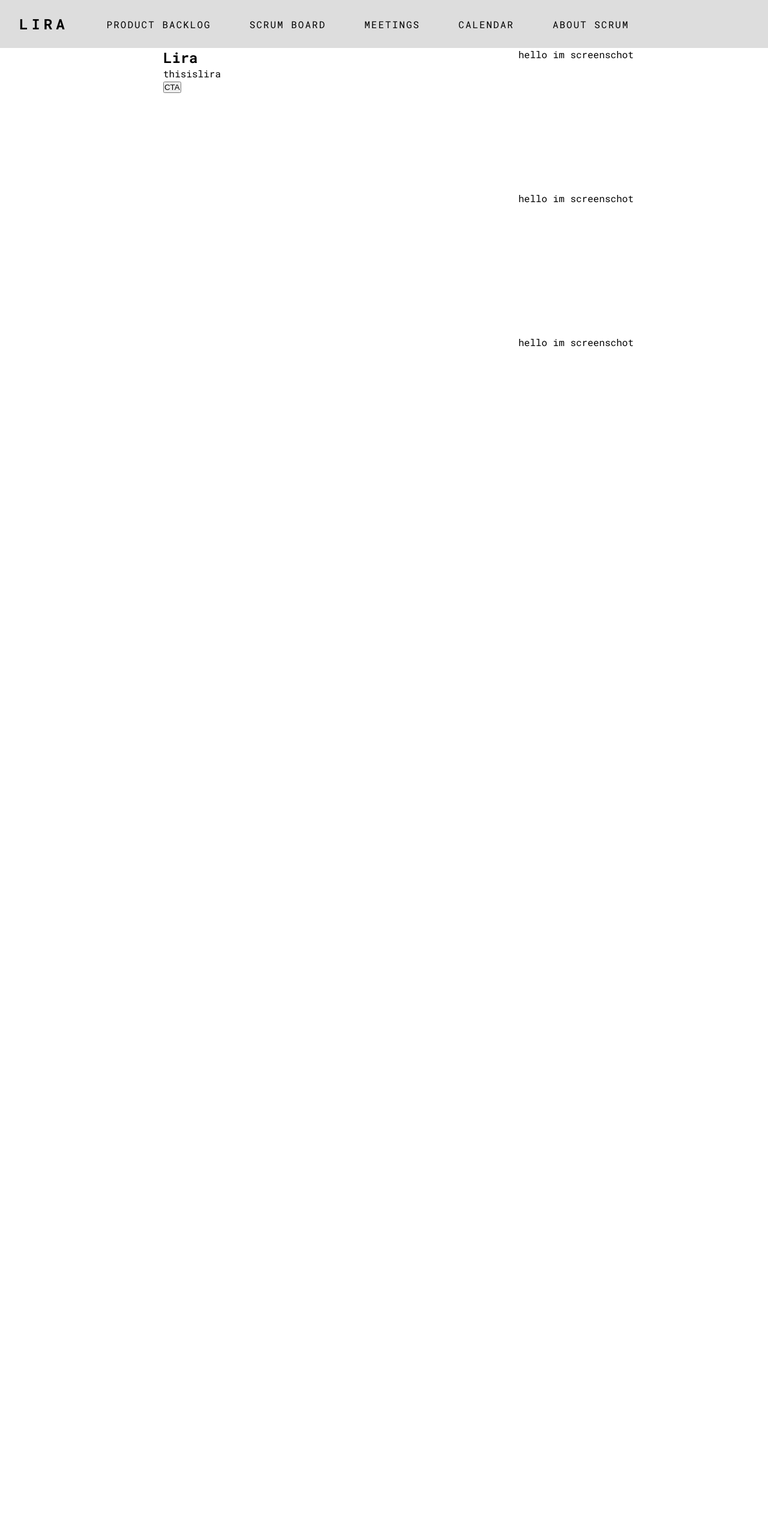
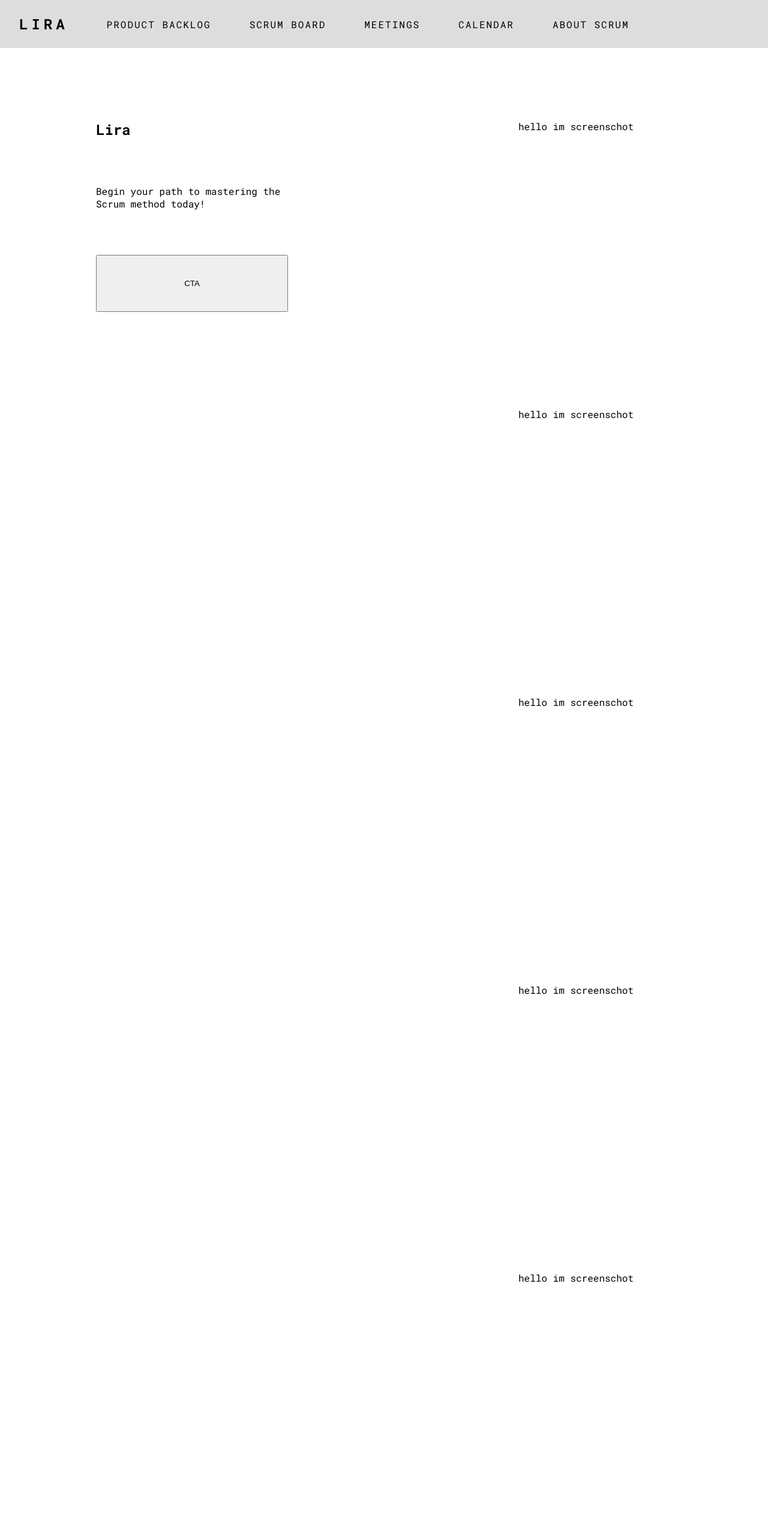
Before and after one commit to nefarious-onion/Scrum-Team-Management-App, a React (Create React App) app in the folder frontend/: page / in a window 1280 px wide. Shown: the top 2566 px of the page at 60% size. Before the commit the page ends 800 px from the top, so only its background shows below. Built offline with nearby package versions, Linux system fonts and the light colour scheme.

Commit message:
grid styling

```diff
--- a/frontend/src/components/AboutScrum/AboutList/AboutList.js
+++ b/frontend/src/components/AboutScrum/AboutList/AboutList.js
@@ -12,7 +12,7 @@ const AboutList = ({ aboutList }) => {
                 key={post.sys.id}
                 id={post.fields.identifier}
             />)
-        : <p>nothing to show</p>;
+        : <p>Loading content from Contentful..</p>;
     return (
         <div>
             {aboutScrum}
--- a/frontend/src/components/Landing/Landing.css
+++ b/frontend/src/components/Landing/Landing.css
@@ -3,14 +3,27 @@
   grid-template-columns: 50% 50%;
   grid-template-rows: 25% 25% 25% 25%;
   width: 100%;
-  height: 100%;
+  height: 60vh;
   justify-items: center;
 }
 .hero-left-container {
+  display: grid;
+
   grid-column: 1;
-  grid-row: 1;
+  grid-row: 2 ;
+}
+.hero-right-container{
+  display: grid;
+  grid-column: 2;
+  grid-row: 2;
+
+
 }
 .hero-left-container,
 .hero-right-container {
-  height: 30vh;
+height: 40vh;
 }
+
+.hero-content, .hero-cat{
+  width: 20rem;
+}
--- a/frontend/src/components/Landing/Landing.js
+++ b/frontend/src/components/Landing/Landing.js
@@ -6,8 +6,8 @@ const Landing = () => {
     <>
       <section className='section-grid-2col'>
         <div className='hero-left-container'>
-          <h1 className='hero-welcome'>Lira</h1>
-          <p className='hero-content'>thisislira</p>
+          <h2 className='hero-welcome'>Lira</h2>
+          <p className='hero-content'>Begin your path to mastering the Scrum method today!</p>
           <button className='hero-cta'>CTA</button>
         </div>
         <div className='hero-right-container'>
@@ -17,7 +17,6 @@ const Landing = () => {
       </section>
       <section className='section-grid-2col'>
         <div className='hero-left-container'>
-          <h1 className='hero-welcome'></h1>
           <p className='hero-content'></p>
         </div>
         <div className='hero-right-container'>
@@ -26,17 +25,49 @@ const Landing = () => {
       </section>
       <section className='section-grid-2col'>
         <div className='hero-left-container'>
-          <h1 className='hero-welcome'></h1>
+
           <p className='hero-content'></p>
         </div>
         <div className='hero-right-container'>
           <p>hello im screenschot</p>
         </div>
       </section>
-      <section className='productInfo-container section-grid-2col'></section>
-      <section className='productInfo-container section-grid-2col'></section>
-      <section className='productInfo-container section-grid-2col'></section>
-      <section className='contact-container section-grid-2col'></section>
+      <section className='productInfo-container section-grid-2col'>
+      <div className='hero-left-container'>
+
+          <p className='hero-content'></p>
+        </div>
+        <div className='hero-right-container'>
+          <p>hello im screenschot</p>
+        </div>
+      </section>
+      <section className='productInfo-container section-grid-2col'>
+      <div className='hero-left-container'>
+
+          <p className='hero-content'></p>
+        </div>
+        <div className='hero-right-container'>
+          <p>hello im screenschot</p>
+        </div>
+      </section>
+      <section className='productInfo-container section-grid-2col'>
+      <div className='hero-left-container'>
+
+          <p className='hero-content'></p>
+        </div>
+        <div className='hero-right-container'>
+          <p>hello im screenschot</p>
+        </div>
+      </section>
+      <section className='contact-container section-grid-2col'>
+      <div className='hero-left-container'>
+          <h1 className='hero-welcome'></h1>
+          <p className='hero-content'></p>
+        </div>
+        <div className='hero-right-container'>
+          <p>hello im contact</p>
+        </div>
+      </section>
     </>
   );
 };
```
